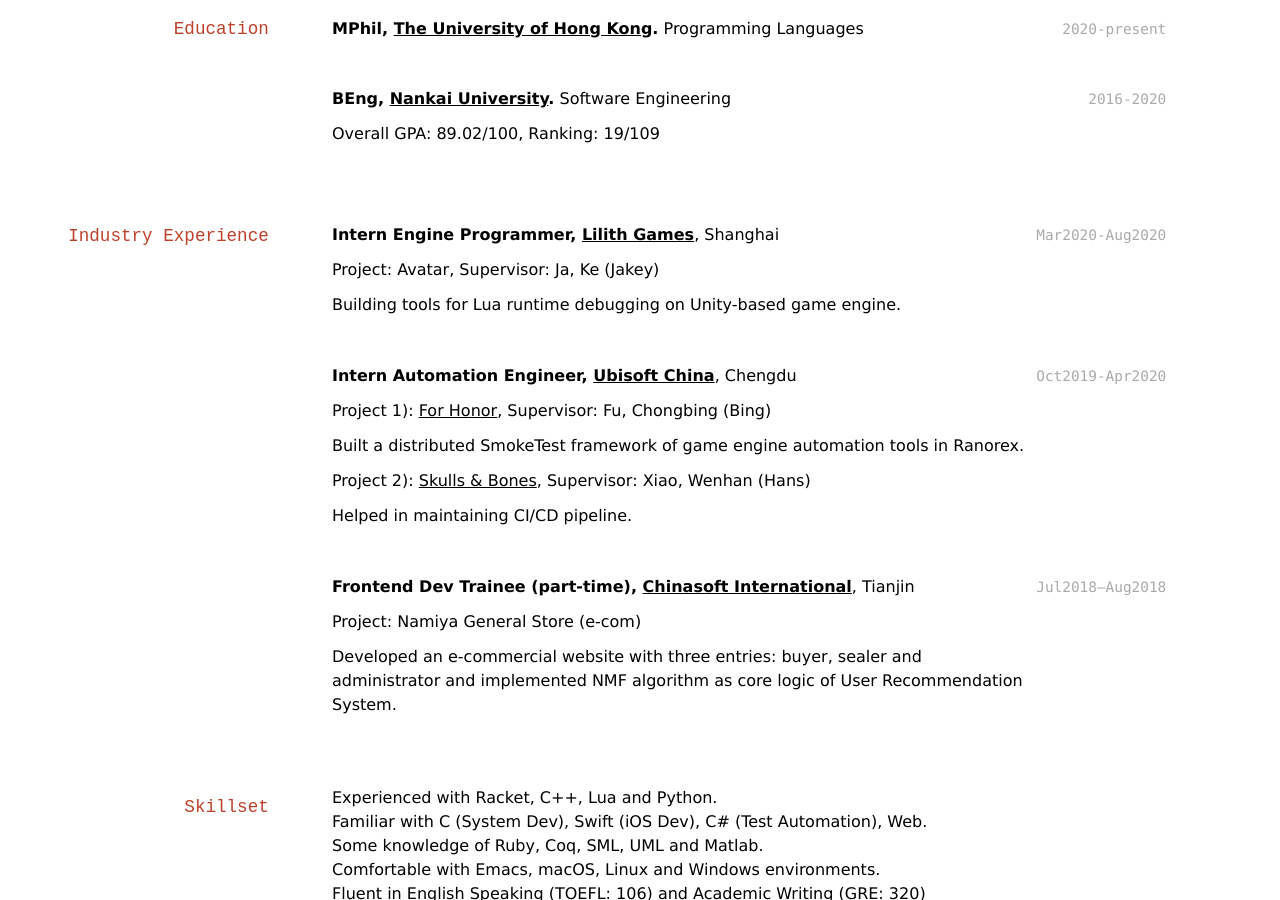
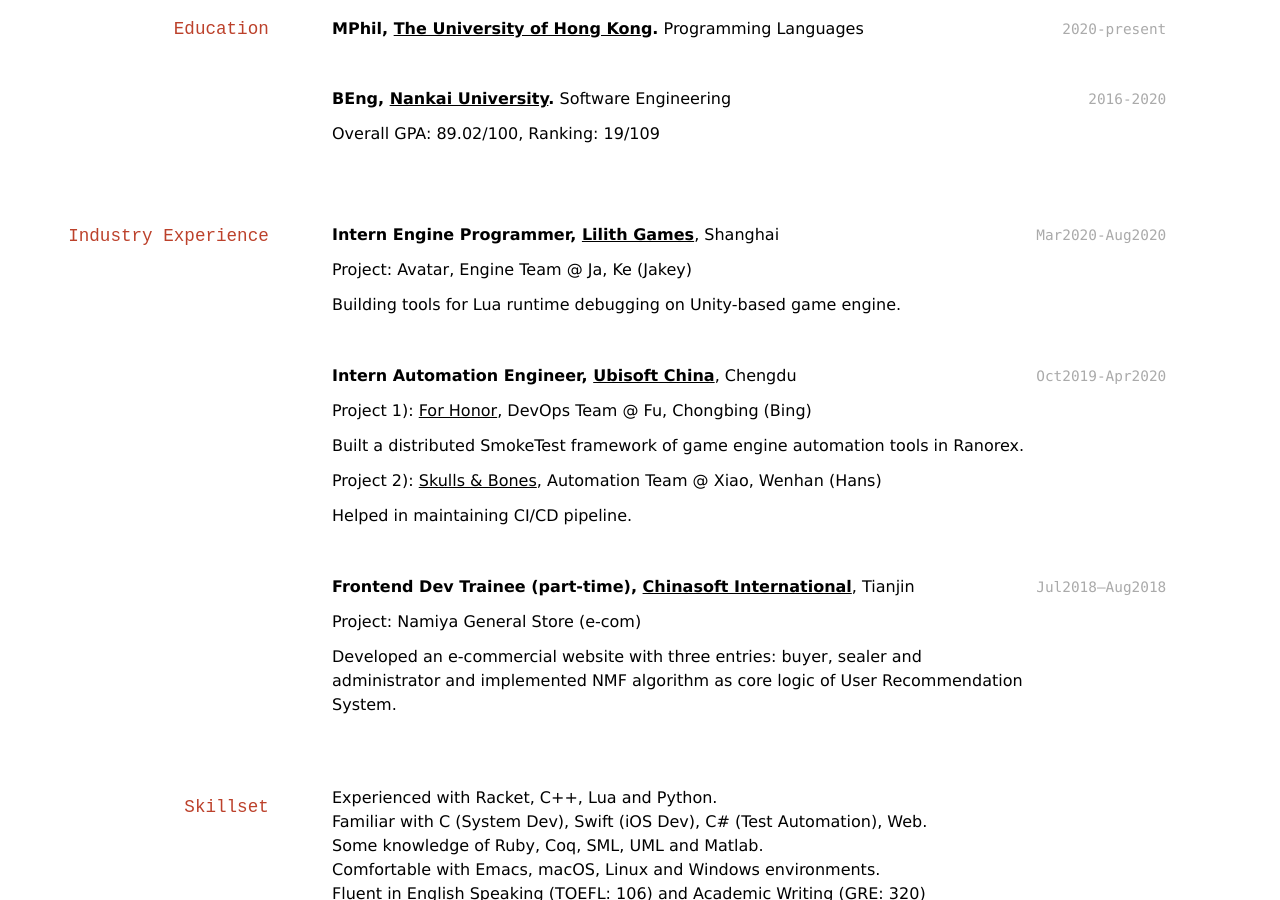
Before and after one commit to juniorxxue/curriculum-vitae, a Jekyll site: the page built from index.md, in a window 1280 px wide and 900 px high, scrolled down 633 px. Built offline with Jekyll 4.4.1, drawn with Linux system fonts in a browser that asks for light colours.

Commit message:
Update index.md

```diff
--- a/index.md
+++ b/index.md
@@ -44,7 +44,7 @@ Overall GPA: 89.02/100, Ranking: 19/109
 `Mar2020-Aug2020`
 __Intern Engine Programmer, [Lilith Games](https://www.lilithgames.com/en/)__, Shanghai
 
-Project: Avatar, Supervisor: Ja, Ke (Jakey)
+Project: Avatar, Engine Team @ Ja, Ke (Jakey)
 
 Building tools for Lua runtime debugging on Unity-based game engine.
 
@@ -53,11 +53,11 @@ Building tools for Lua runtime debugging on Unity-based game engine.
 `Oct2019-Apr2020`
 __Intern Automation Engineer, [Ubisoft China](https://www.ubisoft.com/en-us/)__, Chengdu
 
-Project 1): [For Honor](https://forhonor.ubisoft.com/game/en-us/home/), Supervisor: Fu, Chongbing (Bing)
+Project 1): [For Honor](https://forhonor.ubisoft.com/game/en-us/home/), DevOps Team @ Fu, Chongbing (Bing)
 
 Built a distributed SmokeTest framework of game engine automation tools in Ranorex.
 
-Project 2): [Skulls & Bones](https://skullandbones.ubisoft.com/game/en-us/home/), Supervisor: Xiao, Wenhan (Hans)
+Project 2): [Skulls & Bones](https://skullandbones.ubisoft.com/game/en-us/home/), Automation Team @ Xiao, Wenhan (Hans)
 
 Helped in maintaining CI/CD pipeline.
 
```
